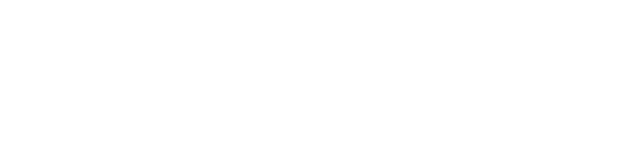
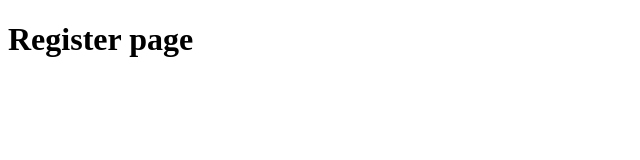
Before and after one commit to FaridYusifzadeh/test-web-site, a plain HTML site: page index.html in a window 1280 px wide. Shown: the whole page, without its empty margins (0-640 px from the left). Drawn offline with Linux system fonts and the light colour scheme.

Commit message:
complete register page

```diff
--- a/index.html
+++ b/index.html
@@ -9,6 +9,7 @@
     <title>Document</title>
   </head>
   <body>
+    <h1>Register page</h1>
     <script src="./assets/js/main.js"></script>
   </body>
 </html>
```
